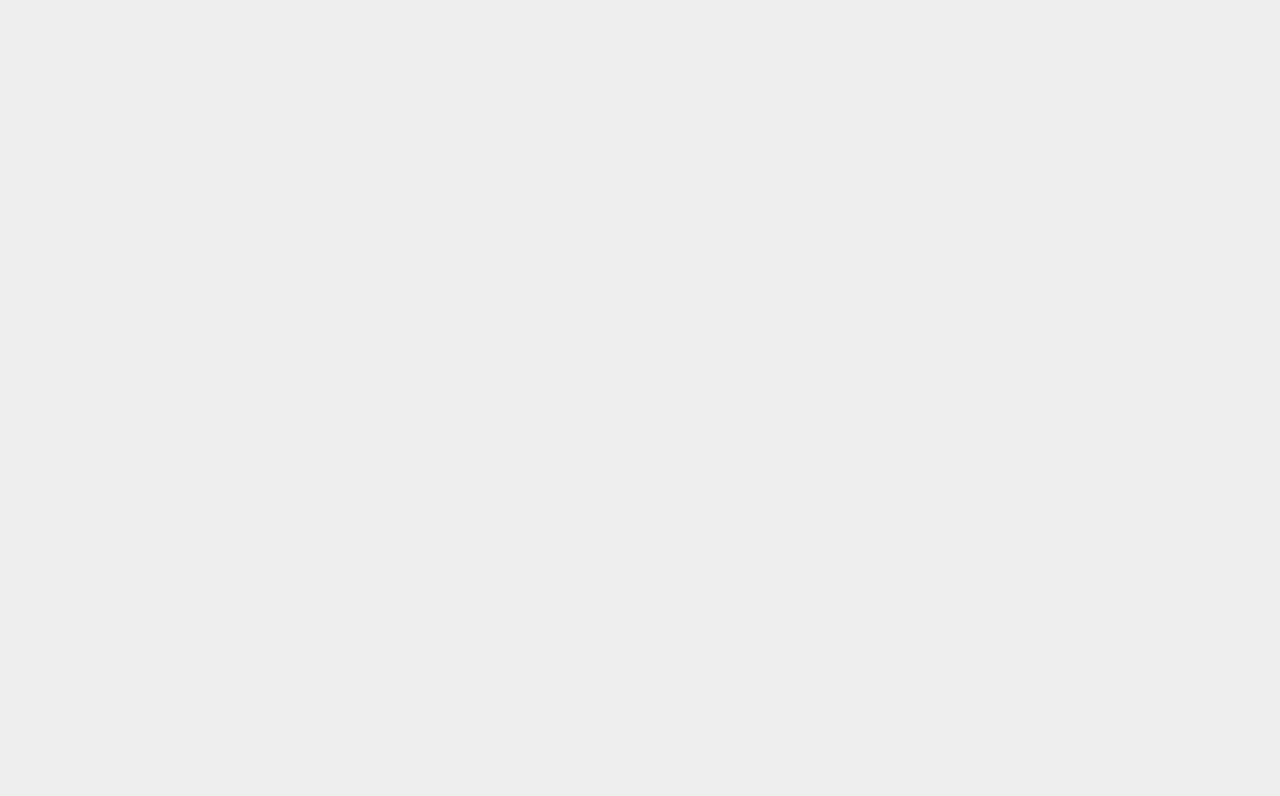
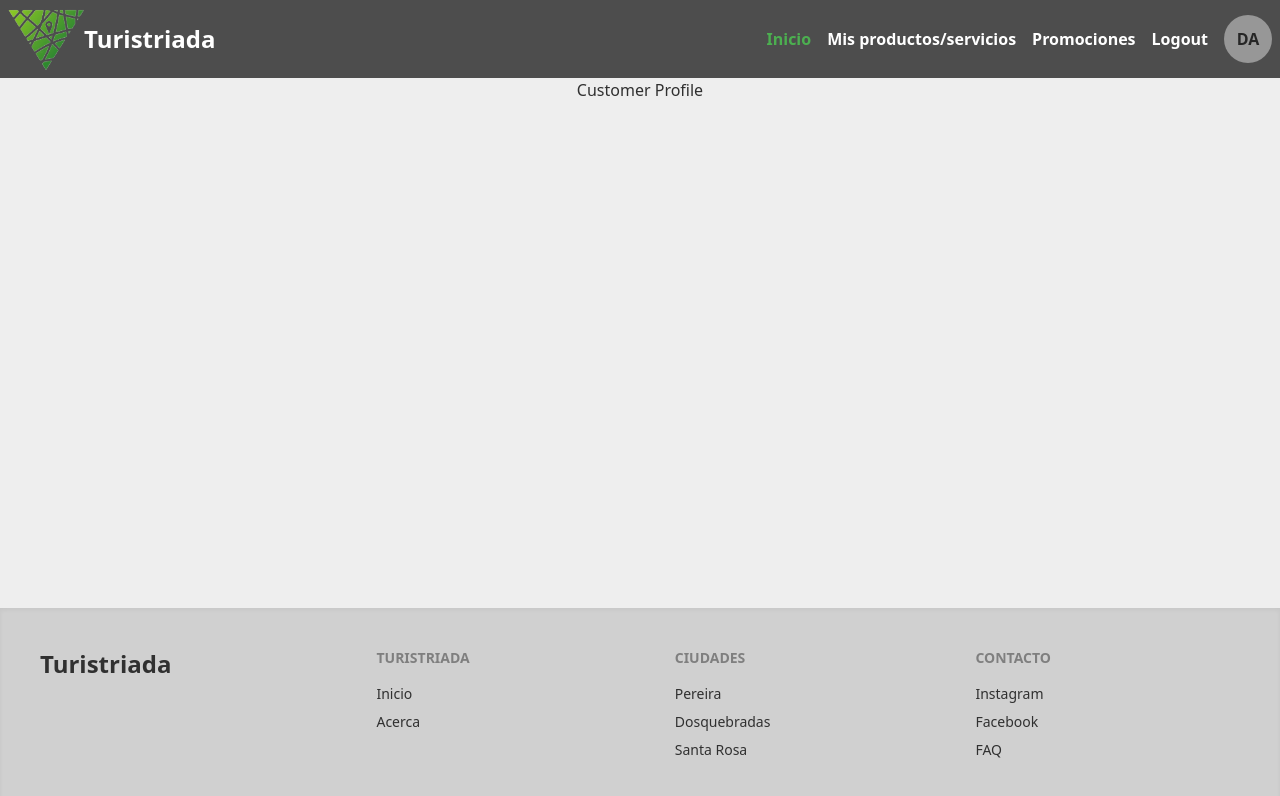
Before and after one commit to JohanRestrepo19/turistriada-frontend, a React (Vite) app: page /customers/1 in a window 1280 px wide. Before the commit this address had no page. Shown: the top 796 px of the page. Built offline with nearby package versions, Linux system fonts and the light colour scheme; a web font is replaced by a local one.

Commit message:
feat(customers): Layout implemented - Navbar implemented

```diff
--- /dev/null
+++ b/src/layouts/customer/components/CustomerNavbar.tsx
@@ -0,0 +1,36 @@
+import { NavLink } from 'react-router-dom'
+import { Avatar, TuristriadaHeading } from '@/common/components'
+
+export const CustomerNavbar = () => {
+  const handleActiveClass = ({ isActive }: { isActive: boolean }) =>
+    isActive ? 'text-primary' : ''
+
+  return (
+    <>
+      <div className="w-full bg-navbar/80 px-2">
+        <div className="flex flex-col lg:flex-row justify-between items-center text-white font-semibold py-2">
+          <TuristriadaHeading width={76} />
+          <nav className="grow flex flex-row flex-wrap justify-evenly md:justify-end items-center gap-x-4">
+            <NavLink to="/customers" className={handleActiveClass}>
+              Inicio
+            </NavLink>
+            <NavLink
+              to="/customers/promos/new-service"
+              className={handleActiveClass}
+            >
+              Mis productos/servicios
+            </NavLink>
+            <NavLink
+              to="/customers/promos/new-promo"
+              className={handleActiveClass}
+            >
+              Promociones
+            </NavLink>
+            <button>Logout</button>
+            <Avatar className="hidden lg:block" />
+          </nav>
+        </div>
+      </div>
+    </>
+  )
+}
--- a/src/layouts/customer/index.tsx
+++ b/src/layouts/customer/index.tsx
@@ -0,0 +1,17 @@
+import { Outlet } from 'react-router-dom'
+import { Footer } from '@/common/components/Footer'
+import { CustomerNavbar } from './components/CustomerNavbar'
+
+export const CustomerLayout = () => {
+  return (
+    <div className="min-h-screen flex flex-col">
+      <CustomerNavbar />
+      <div className="grow container mx-auto bg-base-100 flex flex-col gap-4">
+        <div className="flex-grow flex justify-center gap-y-4">
+          <Outlet />
+        </div>
+      </div>
+      <Footer />
+    </div>
+  )
+}
--- a/src/setup/router/AppRouter.tsx
+++ b/src/setup/router/AppRouter.tsx
@@ -6,6 +6,7 @@ import { Login } from '@/pages/login'
 import { Register, RegisterCustomer, RegisterUser } from '@/pages/register'
 import { PublishPlace } from '@/pages/places'
 import { UserProfile } from '@/pages/users'
+import { CustomerLayout } from '@/layouts/customer'
 
 export const AppRouter = () => {
   return (
@@ -29,6 +30,22 @@ export const AppRouter = () => {
           <Route path="/categories" element={<h1>categories</h1>} />
           <Route path="/users/:userId" element={<UserProfile />} />
         </Route>
+
+        <Route element={<CustomerLayout />}>
+          <Route path="/customers" element={<h1>Customer Home</h1>} />
+          <Route
+            path="/customers/:customerId"
+            element={<h1>Customer Profile</h1>}
+          />
+          <Route
+            path="/customers/promos/new-promo"
+            element={<h1>Promos</h1>}
+          />
+          <Route
+            path="/customers/promos/new-service"
+            element={<h1>Services - Products</h1>}
+          />
+        </Route>
       </Routes>
     </>
   )
```
